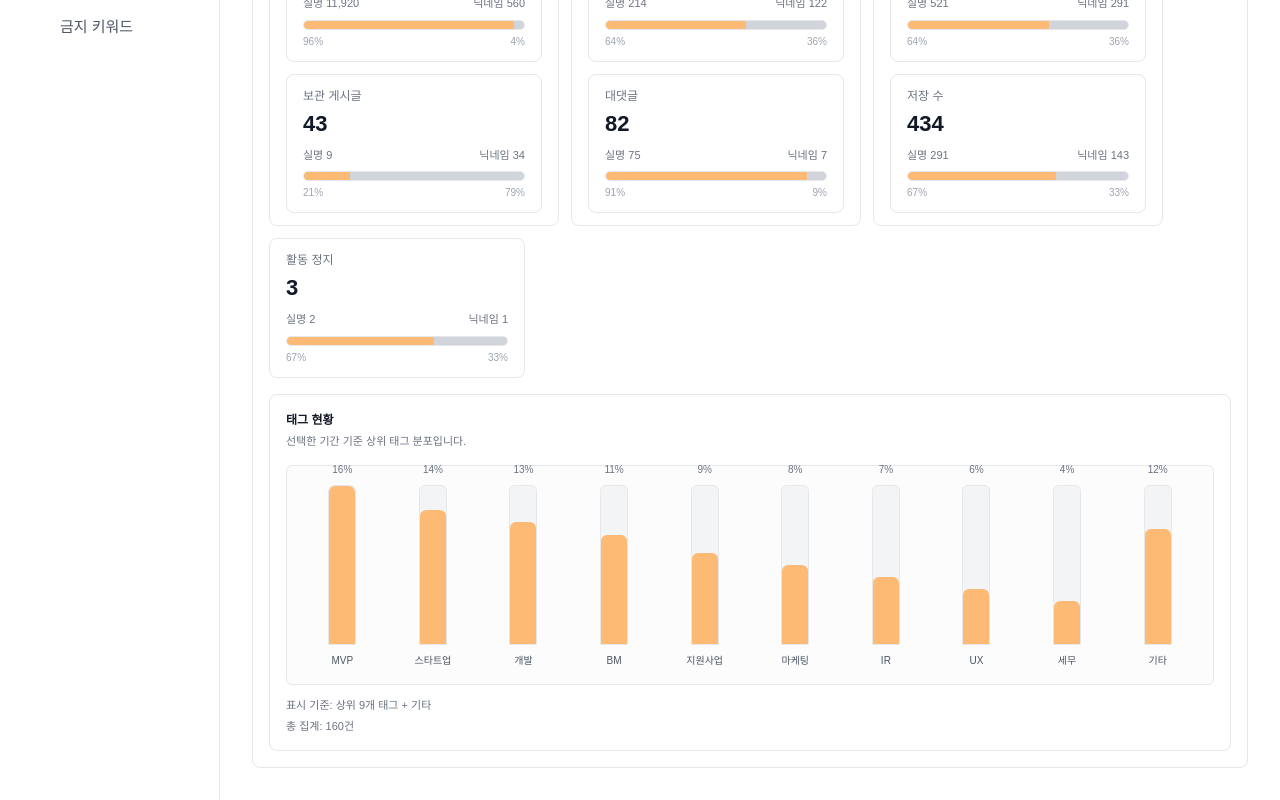
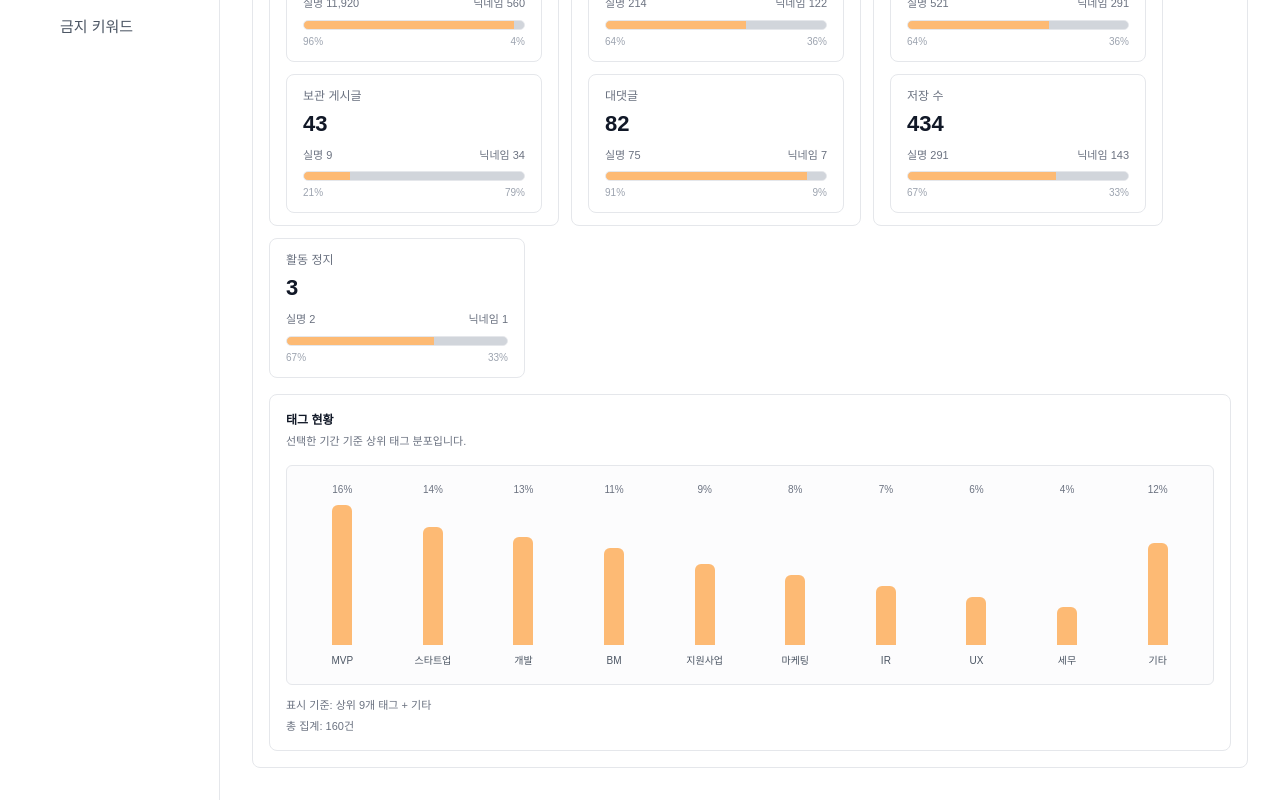
Before and after one commit to rouz-test/opf-community-next, a Next.js app: page /admin/community/analytics in a window 1280 px wide. Shown: the part 531-1331 px from the top of the page. Built offline with nearby package versions, Linux system fonts and the light colour scheme.

Commit message:
통계 > 태그 현황 시각적 오류 수정

```diff
--- a/app/admin/community/analytics/AnalyticsOverviewTab.tsx
+++ b/app/admin/community/analytics/AnalyticsOverviewTab.tsx
@@ -552,11 +552,11 @@ type AnalyticsOverviewTabProps = {
                       const height = Math.max((item.count / maxCount) * 100, 8);
 
                       return (
-                        <div key={item.label} className="flex min-w-0 flex-1 flex-col items-center gap-2">
-                          <div className="text-[10px] font-medium text-[#6B7280]">{percent}%</div>
+                        <div key={item.label} className="flex min-w-0 flex-1 flex-col items-center gap-2 pt-4">
+                          <div className="mt-2 text-[10px] font-medium text-[#6B7280]">{percent}%</div>
                           <div
-                            className="relative overflow-hidden rounded-t-[6px] border border-[#E5E7EB]"
-                            style={{ width: '28px', height: '160px', backgroundColor: '#F3F4F6' }}
+                            className="relative overflow-hidden"
+                            style={{ width: '20px', height: '140px' }}
                           >
                             <div
                               className="absolute left-0 bottom-0 w-full rounded-t-[6px]"
```
